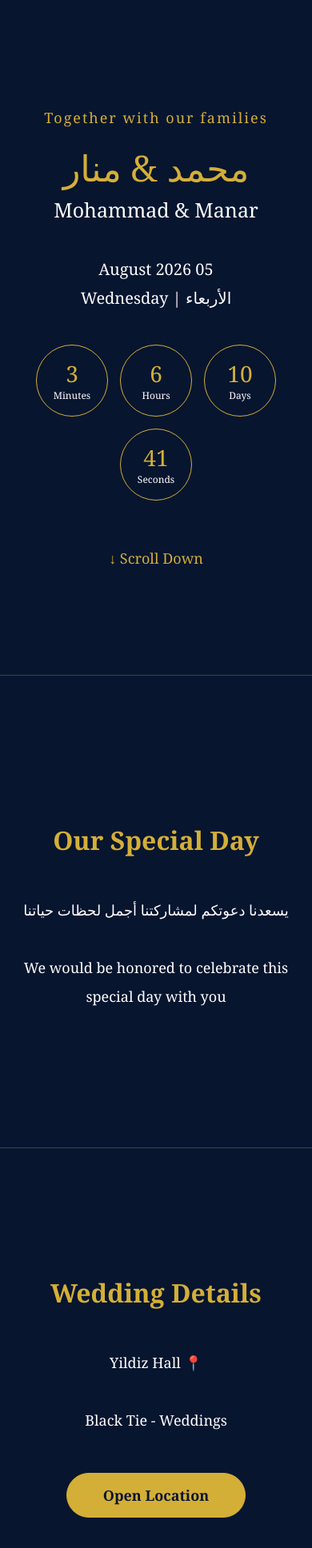
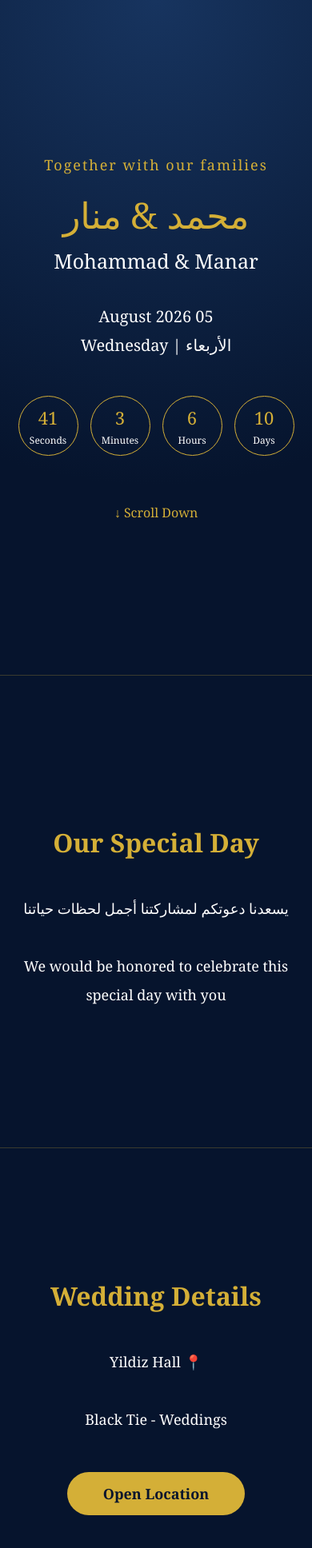
Before and after one commit to Kira1717171717/wedding-invitation, a Next.js app: page / in a window 390 px wide. Shown: the top 1936 px of the page at 80% size. Built offline with nearby package versions, Linux system fonts and the light colour scheme.

Commit message:
Update globals.css

```diff
--- a/app/globals.css
+++ b/app/globals.css
@@ -8,9 +8,10 @@ html {
 
 body {
   margin: 0;
-  background: #07152f;
-  color: #ffffff;
-  font-family: "Georgia", serif;
+  padding: 0;
+  background: #06142d;
+  color: white;
+  font-family: Georgia, "Times New Roman", serif;
   text-align: center;
 }
 
@@ -19,6 +20,9 @@ main {
   overflow-x: hidden;
 }
 
+
+/* HERO */
+
 .hero {
   min-height: 100vh;
   display: flex;
@@ -26,45 +30,44 @@ main {
   align-items: center;
   padding: 40px 20px;
   background:
-    linear-gradient(
-      rgba(7,21,47,0.85),
-      rgba(7,21,47,1)
-    );
+    radial-gradient(circle at top, #17345f, #06142d 70%);
 }
 
 
 .small {
   color: #d4af37;
+  letter-spacing: 2px;
   font-size: 18px;
-  letter-spacing: 2px;
 }
 
 
 h1 {
-  margin: 20px 0 5px;
-  font-size: 65px;
+  font-size: 70px;
+  font-weight: 500;
   color: #d4af37;
-  font-weight: 500;
+  margin: 20px 0 10px;
 }
 
 
 h2 {
+  font-size: 35px;
+  font-weight: normal;
   margin: 0;
-  font-size: 35px;
-  color: white;
-  font-weight: 400;
 }
 
 
 .date {
-  margin-top: 40px;
+  margin-top: 35px;
   font-size: 25px;
   line-height: 1.8;
 }
 
 
+
+/* COUNTDOWN */
+
 .countdown {
-  margin-top: 40px;
+  margin-top: 45px;
   display: flex;
   justify-content: center;
   gap: 15px;
@@ -73,93 +76,103 @@ h2 {
 
 
 .countdown div {
-  width: 90px;
-  height: 90px;
+  width: 95px;
+  height: 95px;
+  border-radius: 50%;
   border: 1px solid #d4af37;
-  border-radius: 50%;
   display: flex;
+  flex-direction: column;
   justify-content: center;
   align-items: center;
-  flex-direction: column;
   color: #d4af37;
   font-size: 28px;
 }
 
 
 .countdown span {
+  color: white;
   font-size: 12px;
-  color: white;
+  margin-top: 5px;
 }
 
 
 .scroll {
   margin-top: 60px;
   color: #d4af37;
-  font-size: 18px;
 }
 
 
 
+/* SECTIONS */
+
 .section {
-
   min-height: 70vh;
+  padding: 70px 25px;
   display: flex;
   flex-direction: column;
   justify-content: center;
   align-items: center;
-
-  padding: 60px 25px;
-
-  border-top: 1px solid rgba(212,175,55,0.3);
-
+  border-top: 1px solid rgba(212,175,55,0.25);
 }
 
 
 .section h3 {
-
-  font-size: 40px;
   color: #d4af37;
-  margin-bottom: 30px;
-
+  font-size: 42px;
+  margin-bottom: 25px;
 }
 
 
 .section p {
-
-  max-width: 600px;
+  max-width: 650px;
   font-size: 22px;
   line-height: 2;
 }
 
 
-button {
+
+/* LOCATION BUTTON */
+
+.location-btn {
+
+  display: inline-block;
 
   margin-top: 30px;
 
-  padding: 15px 40px;
+  padding: 15px 45px;
 
   border-radius: 50px;
 
-  border: 1px solid #d4af37;
+  background: #d4af37;
+
+  color: #06142d;
+
+  text-decoration: none;
+
+  font-size: 18px;
+
+  font-weight: bold;
+
+  transition: 0.3s;
+
+}
+
+
+.location-btn:hover {
 
   background: transparent;
 
   color: #d4af37;
 
-  font-size: 18px;
+  border: 1px solid #d4af37;
 
-  cursor: pointer;
+  transform: translateY(-4px);
 
 }
 
 
-button:hover {
 
-  background: #d4af37;
-  color: #07152f;
-
-}
-
+/* END */
 
 .end {
 
@@ -168,6 +181,9 @@ button:hover {
 }
 
 
+
+
+/* MOBILE */
 
 @media(max-width:600px){
 
@@ -186,6 +202,13 @@ button:hover {
   }
 
 
+  .countdown div {
+    width: 75px;
+    height: 75px;
+    font-size: 22px;
+  }
+
+
   .section h3 {
     font-size: 32px;
   }
@@ -194,24 +217,5 @@ button:hover {
   .section p {
     font-size: 18px;
   }
-.location-btn {
-  display: inline-block;
-  margin-top: 30px;
-  padding: 15px 45px;
-  border-radius: 50px;
-  border: 1px solid #d4af37;
-  background: #d4af37;
-  color: #07152f;
-  text-decoration: none;
-  font-size: 18px;
-  font-weight: bold;
-  transition: 0.3s ease;
-}
-
-.location-btn:hover {
-  background: transparent;
-  color: #d4af37;
-  transform: translateY(-3px);
-}
 
 }
```
